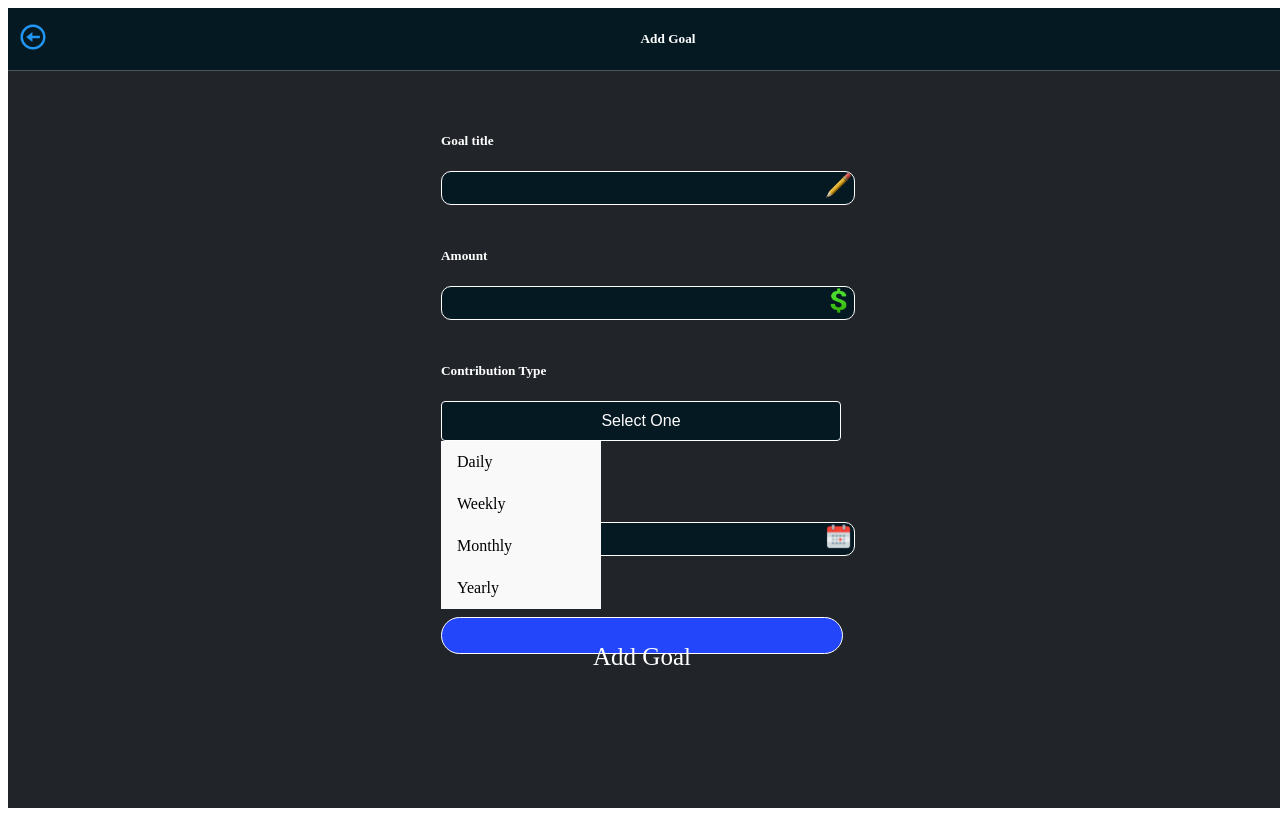
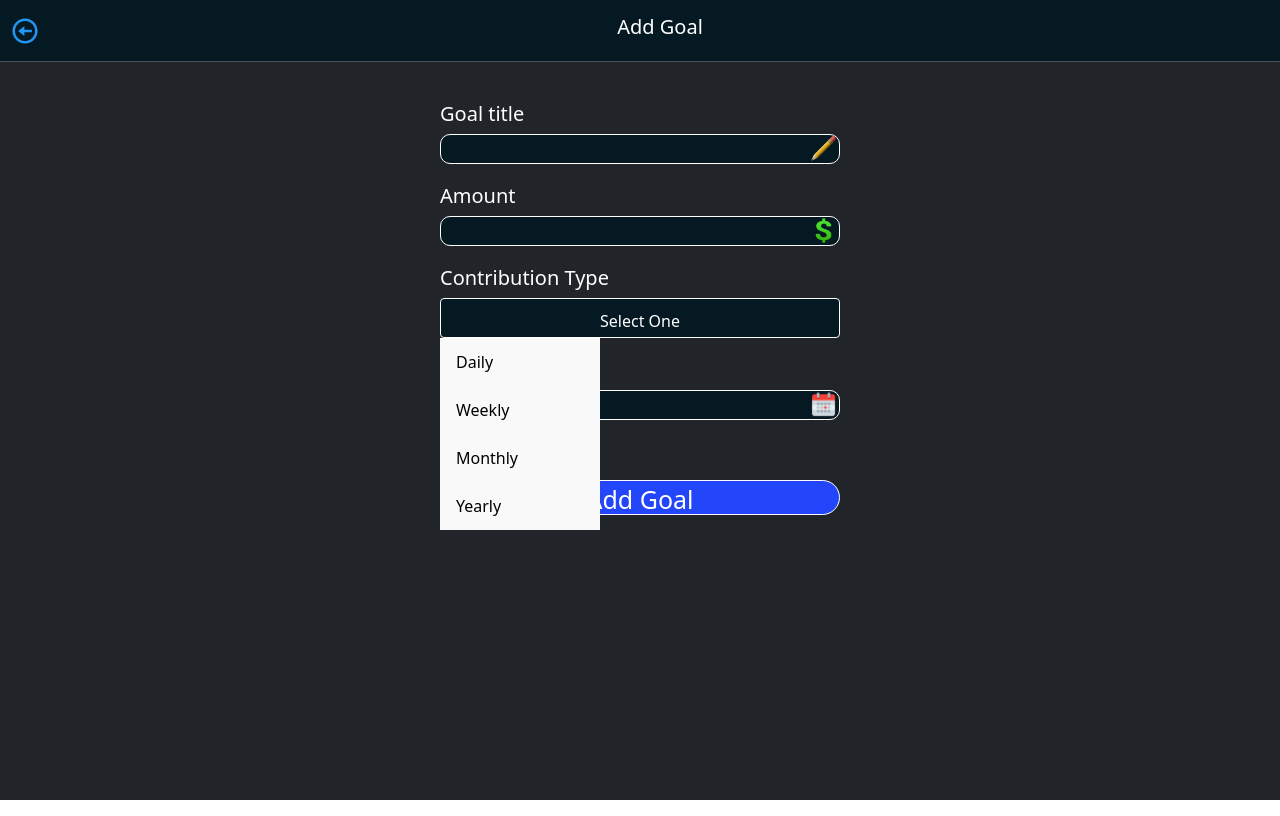
Before and after one commit to MohanadArkia/Expense-Manager-Web, a Next.js app: page /addGoal in a window 1280 px wide. Both pictures are taken after a click on the button "Select One". Built offline with nearby package versions, Linux system fonts and the light colour scheme.

Commit message:
Improving accessibility

```diff
--- a/package.json
+++ b/package.json
@@ -10,6 +10,7 @@
   },
   "dependencies": {
     "@bcad1591/react-date-picker": "^0.1.1",
+    "bootstrap": "^5.3.3",
     "next": "14.2.5",
     "react": "^18",
     "react-calendar": "^5.0.0",
--- a/pages/_app.tsx
+++ b/pages/_app.tsx
@@ -1,4 +1,5 @@
 import type { AppProps } from "next/app";
+import "bootstrap/dist/css/bootstrap.min.css";
 
 export default function MyApp({ Component, pageProps }: AppProps) {
   return <Component {...pageProps} />;
--- a/src/components/Button.tsx
+++ b/src/components/Button.tsx
@@ -5,7 +5,7 @@ import Image from 'next/image';
 const Button = (props : button) => {
   const {title, style, buttonTextStyle, onClick, img, imgStyle} = props;
   return (
-    <div className={style} onClick={onClick}>
+    <div className={style} onClick={onClick} role='button' aria-label='title'>
         { img && <Image src={img} className={imgStyle} alt="Unable to load this image" />}
         <p className={buttonTextStyle}>{title}</p>
     </div>
--- a/src/components/Card.tsx
+++ b/src/components/Card.tsx
@@ -6,7 +6,7 @@ const Card = (props: CardProps) => {
   const { img, title, price, style, textStyle, imgStyle, titleStyle, onClick, hover } = props;
 
   return (
-    <div onClick={onClick} className={hover}>
+    <div onClick={onClick} className={hover} role="button" aria-label={title} tabIndex={0}>
       <div className={style}>
         <Image className={imgStyle} src={img} alt="Image not found" />
         <h5 className={titleStyle}>{title}</h5>
--- a/src/components/DropDown.tsx
+++ b/src/components/DropDown.tsx
@@ -16,13 +16,13 @@ const DropDown = () => {
 
   return (
     <div className={styles.dropdown}>
-      <button className={styles.dropdownButton} onClick={toggleDropdown}>{selectedItem}</button>
+      <button className={styles.dropdownButton} onClick={toggleDropdown} aria-haspopup="true" aria-expanded={isOpen}>{selectedItem}</button>
       {isOpen && (
         <div className={styles.dropdownContent}>
-          <a className={styles.dropdownItem} onClick={() => handleItemClick('Daily')}>Daily</a>
-          <a className={styles.dropdownItem} onClick={() => handleItemClick('Weekly')}>Weekly</a>
-          <a className={styles.dropdownItem} onClick={() => handleItemClick('Monthly')}>Monthly</a>
-          <a className={styles.dropdownItem} onClick={() => handleItemClick('Yearly')}>Yearly</a>
+          <a className={styles.dropdownItem} onClick={() => handleItemClick('Daily')} role="menuitem" tabIndex={0}>Daily</a>
+          <a className={styles.dropdownItem} onClick={() => handleItemClick('Weekly')}role="menuitem" tabIndex={0}>Weekly</a>
+          <a className={styles.dropdownItem} onClick={() => handleItemClick('Monthly')}role="menuitem" tabIndex={0} >Monthly</a>
+          <a className={styles.dropdownItem} onClick={() => handleItemClick('Yearly')}role="menuitem" tabIndex={0} >Yearly</a>
         </div>
       )}
     </div>
--- a/src/components/TextInput.tsx
+++ b/src/components/TextInput.tsx
@@ -8,7 +8,7 @@ const TextInput = (props : textInput) => {
 
   return (
     <div className={styles.inputContainer}>
-        <input className={style} readOnly={readOnly} type={type} placeholder={placeHolder}/>
+        <input className={style} readOnly={readOnly} type={type} placeholder={placeHolder} aria-label='placeHolder'/>
         { img && <Image src={img} alt="Unable to load this image" className={imgStyle} />}
         { secondImg && <Image src={secondImg} alt="Unable to load this image" className={secondImgStyle} onClick={secondImgClick}/>}
     </div>
```
Also changed, not shown: src/components/BottomNavigator.tsx (+18 -1 lines), 2 other files (tests, documents, lock files or other folders).
